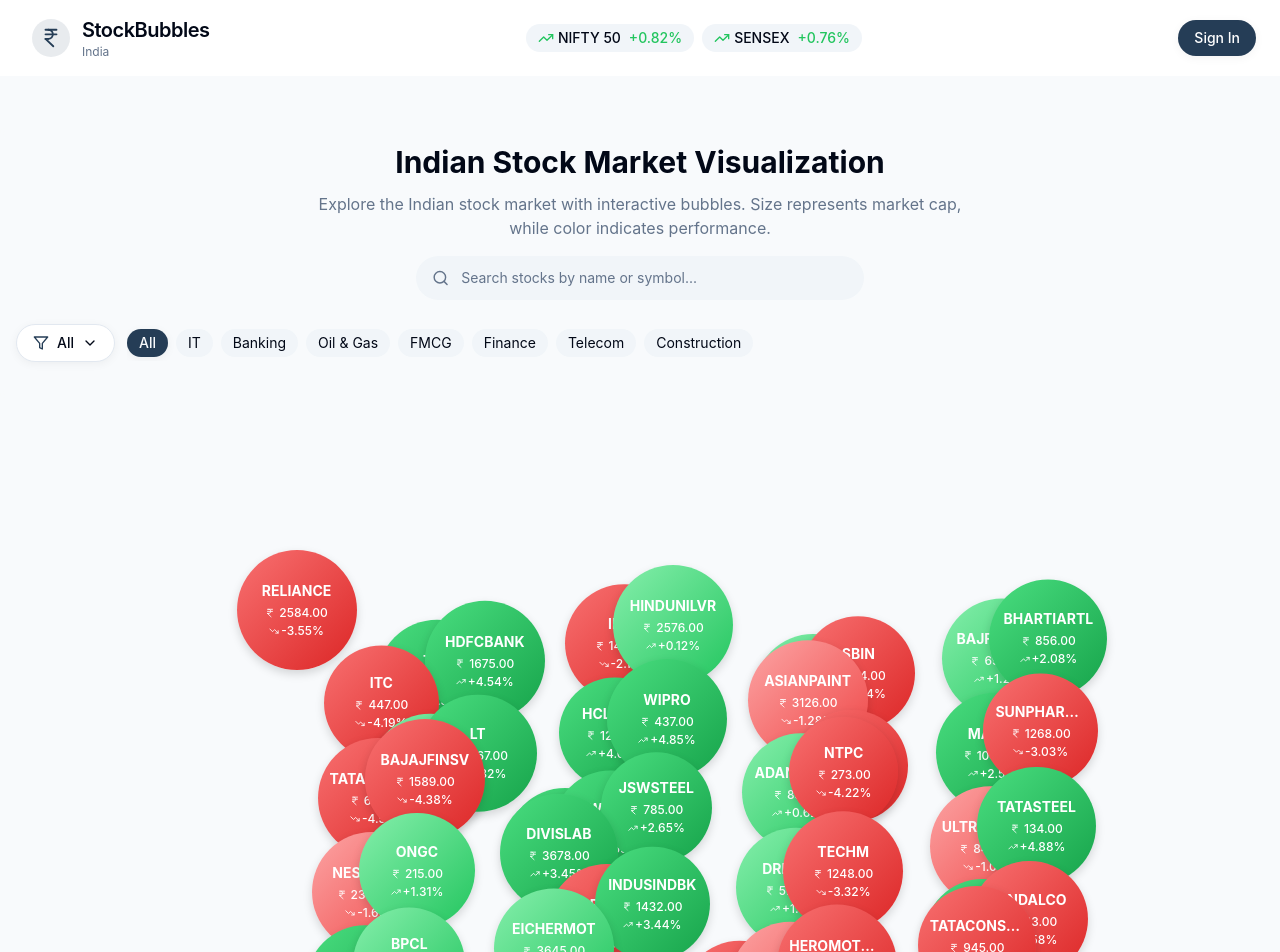
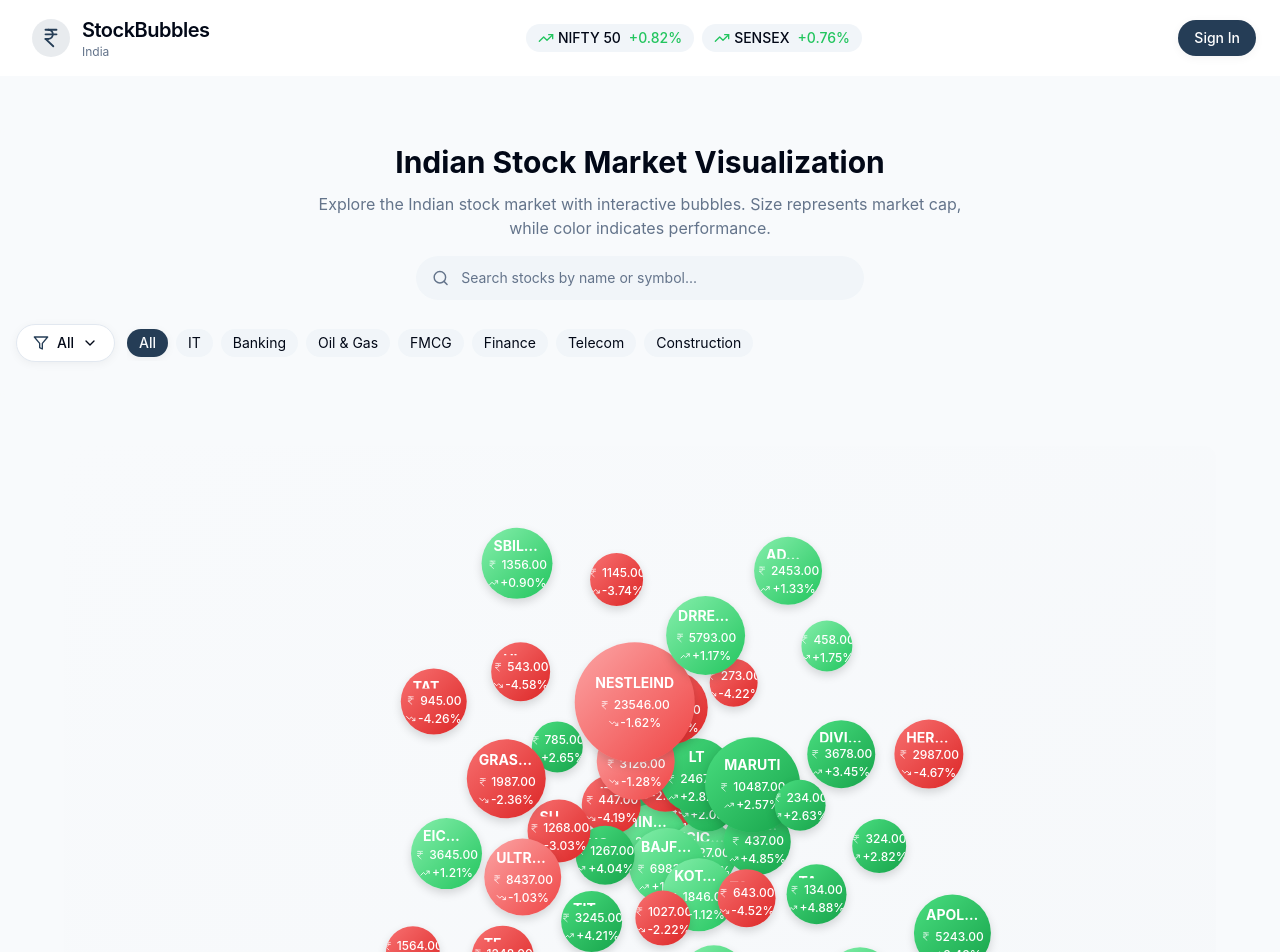
Before and after one commit to sravanporipireddy/stockbubbles-india, a React (Vite) app: page / in a window 1280 px wide. Shown: the top 952 px of the page. Built offline with nearby package versions, Linux system fonts and the light colour scheme.

Commit message:
Improve bubble chart visualization
The bubble chart visualization was improved.

```diff
--- a/src/components/BubbleContainer.tsx
+++ b/src/components/BubbleContainer.tsx
@@ -1,8 +1,9 @@
 
-import React from 'react';
+import React, { useState, useEffect } from 'react';
 import { Stock } from '@/lib/mockData';
 import { getMaxMarketCap } from '@/lib/stockUtils';
 import StockBubble from './StockBubble';
+import { motion } from 'framer-motion';
 
 interface BubbleContainerProps {
   stocks: Stock[];
@@ -11,16 +12,40 @@ interface BubbleContainerProps {
 
 const BubbleContainer: React.FC<BubbleContainerProps> = ({ stocks, onStockClick }) => {
   const maxMarketCap = getMaxMarketCap(stocks);
+  const [containerDimensions, setContainerDimensions] = useState({
+    width: Math.min(window.innerWidth * 0.9, 1200),
+    height: 700
+  });
+
+  // Handle window resize to maintain responsive layout
+  useEffect(() => {
+    const handleResize = () => {
+      setContainerDimensions({
+        width: Math.min(window.innerWidth * 0.9, 1200),
+        height: 700
+      });
+    };
+
+    window.addEventListener('resize', handleResize);
+    return () => window.removeEventListener('resize', handleResize);
+  }, []);
 
   return (
-    <div className="relative h-[700px] max-w-6xl mx-auto animate-fade-in z-30 mt-12 mb-16 border-transparent bubble-container">
+    <motion.div
+      className="relative h-[700px] max-w-6xl mx-auto animate-fade-in z-30 mt-12 mb-16 border-transparent bubble-container"
+      initial={{ opacity: 0 }}
+      animate={{ opacity: 1 }}
+      transition={{ duration: 0.5 }}
+    >
       {stocks.length === 0 ? (
         <div className="text-center py-8">
           <h3 className="text-lg font-medium">No stocks found</h3>
           <p className="text-muted-foreground">Try adjusting your filters</p>
         </div>
       ) : (
-        stocks.map((stock, index) => (
+        <>
+          <div className="absolute inset-0 rounded-lg opacity-10 bg-gradient-to-br from-background to-primary/10" />
+          {stocks.map((stock, index) => (
             <StockBubble
               key={stock.id}
               stock={stock}
@@ -29,9 +54,10 @@ const BubbleContainer: React.FC<BubbleContainerProps> = ({ stocks, onStockClick
               index={index}
               allStocks={stocks}
             />
-        ))
+          ))}
+        </>
       )}
-    </div>
+    </motion.div>
   );
 };
 
--- a/src/components/BubbleContent.tsx
+++ b/src/components/BubbleContent.tsx
@@ -3,6 +3,7 @@ import React from 'react';
 import { IndianRupee, TrendingUp, TrendingDown } from 'lucide-react';
 import { Stock } from '@/lib/mockData';
 import { formatPrice, formatPercentage } from '@/lib/stockUtils';
+import { motion } from 'framer-motion';
 
 interface BubbleContentProps {
   stock: Stock;
@@ -12,17 +13,22 @@ const BubbleContent: React.FC<BubbleContentProps> = ({ stock }) => {
   const isPositive = stock.changePercent > 0;
 
   return (
-    <>
+    <motion.div
+      className="flex flex-col items-center justify-center w-full h-full"
+      initial={{ opacity: 0 }}
+      animate={{ opacity: 1 }}
+      transition={{ duration: 0.3 }}
+    >
       <span className="font-bold text-white text-center px-1 text-xs sm:text-sm truncate w-full">
         {stock.symbol}
       </span>
 
       <div className="flex items-center justify-center gap-1 text-white font-medium mt-1">
-        <IndianRupee size={10} />
+        <IndianRupee size={10} className="opacity-80" />
         <span className="text-xs">{formatPrice(stock.price)}</span>
       </div>
 
-      <div className="flex items-center justify-center text-xs font-medium text-white mt-0.5">
+      <div className={`flex items-center justify-center text-xs font-medium text-white mt-0.5 ${isPositive ? 'text-emerald-100' : 'text-red-100'}`}>
         {isPositive ? (
           <TrendingUp size={10} className="mr-0.5" />
         ) : (
@@ -30,7 +36,7 @@ const BubbleContent: React.FC<BubbleContentProps> = ({ stock }) => {
         )}
         <span>{formatPercentage(stock.changePercent)}</span>
       </div>
-    </>
+    </motion.div>
   );
 };
 
--- a/src/components/StockBubble.tsx
+++ b/src/components/StockBubble.tsx
@@ -26,15 +26,15 @@ const StockBubble: React.FC<StockBubbleProps> = ({
 }) => {
   const [isHovering, setIsHovering] = useState(false);
 
-  // Calculate bubble size based on market cap
+  // Calculate bubble size based on market cap using improved algorithm
   const bubbleSize = getBubbleSize(stock.marketCap, maxMarketCap);
   const bubbleColor = getBubbleColor(stock.changePercent);
 
-  // Define container dimensions
+  // Define container dimensions - responsive
   const containerWidth = Math.min(window.innerWidth * 0.9, 1200);
   const containerHeight = 700;
 
-  // Generate a position using the improved algorithm
+  // Generate position using D3-inspired algorithm
   const position = generateBubblePosition(
     index,
     allStocks.length,
@@ -43,10 +43,10 @@ const StockBubble: React.FC<StockBubbleProps> = ({
     bubbleSize
   );
 
-  // Create subtle floating animations for natural movement
-  const floatDuration = 4 + (index % 3); // 4-6s duration, reduced variance
-  const floatDelay = (index % 5) * 0.2; // 0-0.8s delay, reduced variance
-  const floatDistance = 2 + (index % 2); // 2-3px maximum movement, reduced range
+  // Smoother floating animation with less movement
+  const floatDuration = 4 + (index % 2); // Less variation (4-5s)
+  const floatDelay = (index % 4) * 0.3; // Staggered delays
+  const floatDistance = 2; // Minimal movement for more stability
 
   return (
     <motion.div
@@ -58,11 +58,13 @@ const StockBubble: React.FC<StockBubbleProps> = ({
       animate={{
         scale: 1,
         opacity: 1,
+        x: position.x,
+        y: position.y,
       }}
       transition={{
         type: "spring",
-        stiffness: 50,
-        damping: 20,
+        stiffness: 40,
+        damping: 25,
         delay: 0.01 * index, // Staggered appearance
       }}
       exit={{ scale: 0, opacity: 0 }}
@@ -71,9 +73,9 @@ const StockBubble: React.FC<StockBubbleProps> = ({
         height: bubbleSize,
         zIndex: isHovering ? 100 : 50,
         position: 'absolute',
-        left: position.x,
-        top: position.y,
-        transform: `translate(-50%, -50%)` // Center the bubble
+        left: 0,
+        top: 0,
+        transform: 'translate(-50%, -50%)' // Center the bubble
       }}
       onMouseEnter={() => setIsHovering(true)}
       onMouseLeave={() => setIsHovering(false)}
--- a/src/lib/stockUtils.ts
+++ b/src/lib/stockUtils.ts
@@ -40,23 +40,22 @@ export const getBubbleColor = (changePercent: number): string => {
   return 'bg-gradient-to-br from-red-500 to-red-700 shadow-md shadow-red-600/20';
 };
 
-// Improved function to determine bubble size based on market cap with more variation
+// Improved function to determine bubble size based on market cap with more natural distribution
 export const getBubbleSize = (marketCap: number, maxMarketCap: number): number => {
   const minSize = 40; // Minimum bubble size
-  const maxSize = 120; // Maximum bubble size - increased for more variation
+  const maxSize = 120; // Maximum bubble size
 
-  // Apply logarithmic scaling for better size distribution
-  const logMarketCap = Math.log(marketCap + 1);
-  const logMaxMarketCap = Math.log(maxMarketCap + 1);
-  const sizeRatio = logMarketCap / logMaxMarketCap;
+  // Apply square root scaling for better visual area representation (standard in D3 bubble charts)
+  const sizeRatio = Math.sqrt(marketCap / maxMarketCap);
 
-  // Use the stock's market cap as a seed for deterministic sizing
-  const variance = ((marketCap % 5000) / 5000) * 15; // Creates a larger deterministic variance
+  // Add slight variance based on market cap to avoid exact same sizes
+  const sizeSeed = (marketCap % 10000) / 10000;
+  const variance = sizeSeed * 15;
 
   return Math.max(minSize, Math.min(maxSize, minSize + (maxSize - minSize) * sizeRatio + variance));
 };
 
-// Improved bubble positioning using force-directed placement
+// D3-inspired bubble packing algorithm - improved positioning
 export const generateBubblePosition = (
   index: number,
   totalBubbles: number,
@@ -64,42 +63,29 @@ export const generateBubblePosition = (
   containerHeight: number,
   bubbleSize: number
 ): { x: number, y: number } => {
-  // Use a combination of spiral and grid for initial positions
-  const columns = Math.ceil(Math.sqrt(totalBubbles * 1.5));
-  const rows = Math.ceil(totalBubbles / columns);
+  // Use a more natural layout based on phi (golden ratio)
+  const phi = (1 + Math.sqrt(5)) / 2;
+  const theta = index * 2 * Math.PI / phi;
 
-  // Get row and column for this index
-  const col = index % columns;
-  const row = Math.floor(index / columns);
+  // Radius increases with index to create spiral effect
+  // Normalized by total bubbles for consistent spacing
+  const normalizedIndex = index / totalBubbles;
+  const radius = normalizedIndex * Math.min(containerWidth, containerHeight) * 0.45;
 
-  // Calculate initial grid-based position with spacing
-  const cellWidth = containerWidth / columns;
-  const cellHeight = containerHeight / rows;
+  // Calculate position based on radius and angle
+  let x = containerWidth / 2 + radius * Math.cos(theta);
+  let y = containerHeight / 2 + radius * Math.sin(theta);
 
-  // Add a controlled offset based on index to break the grid pattern
-  // Use prime numbers for more natural distribution
-  const offsetX = ((index * 17) % 31 - 15) * 3;
-  const offsetY = ((index * 23) % 29 - 14) * 3;
+  // Apply jitter to avoid perfect alignment (more natural looking)
+  const jitterAmount = bubbleSize * 0.3;
+  const jitterX = ((index * 13) % 100) / 100 * jitterAmount - jitterAmount / 2;
+  const jitterY = ((index * 17) % 100) / 100 * jitterAmount - jitterAmount / 2;
 
-  // Calculate final position with a radial bias to create a more circular arrangement
-  const centerBias = 0.3; // How much to bias toward the center (0-1)
-  const centerX = containerWidth / 2;
-  const centerY = containerHeight / 2;
+  x += jitterX;
+  y += jitterY;
 
-  // Base position from grid
-  let x = (col + 0.5) * cellWidth;
-  let y = (row + 0.5) * cellHeight;
-
-  // Apply center bias
-  x = x * (1 - centerBias) + centerX * centerBias;
-  y = y * (1 - centerBias) + centerY * centerBias;
-
-  // Apply offset
-  x += offsetX;
-  y += offsetY;
-
-  // Ensure bubbles stay within container with padding
-  const padding = bubbleSize / 2 + 10; // Added more padding to prevent edge overlap
+  // Ensure bubbles don't go out of bounds
+  const padding = bubbleSize / 2 + 10;
   x = Math.max(padding, Math.min(containerWidth - padding, x));
   y = Math.max(padding, Math.min(containerHeight - padding, y));
 
```
Lines whose indentation alone changed are shown as unchanged.
